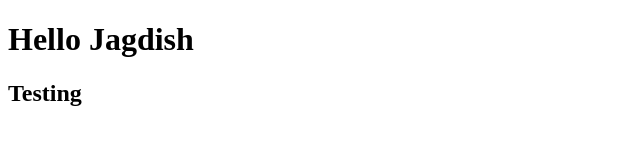
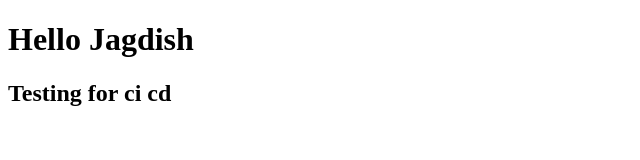
Before and after one commit to JagdishNare/testing, a plain HTML site: page index.html in a window 1280 px wide. Shown: the whole page, without its empty margins (0-640 px from the left). Drawn offline with Linux system fonts and the light colour scheme.

Commit message:
changes done for ci cd

```diff
--- a/index.html
+++ b/index.html
@@ -8,6 +8,6 @@
 </head>
 <body>
     <h1>Hello Jagdish</h1>
-    <h2>Testing</h2>
+    <h2>Testing for ci cd</h2>
 </body>
 </html>
```
